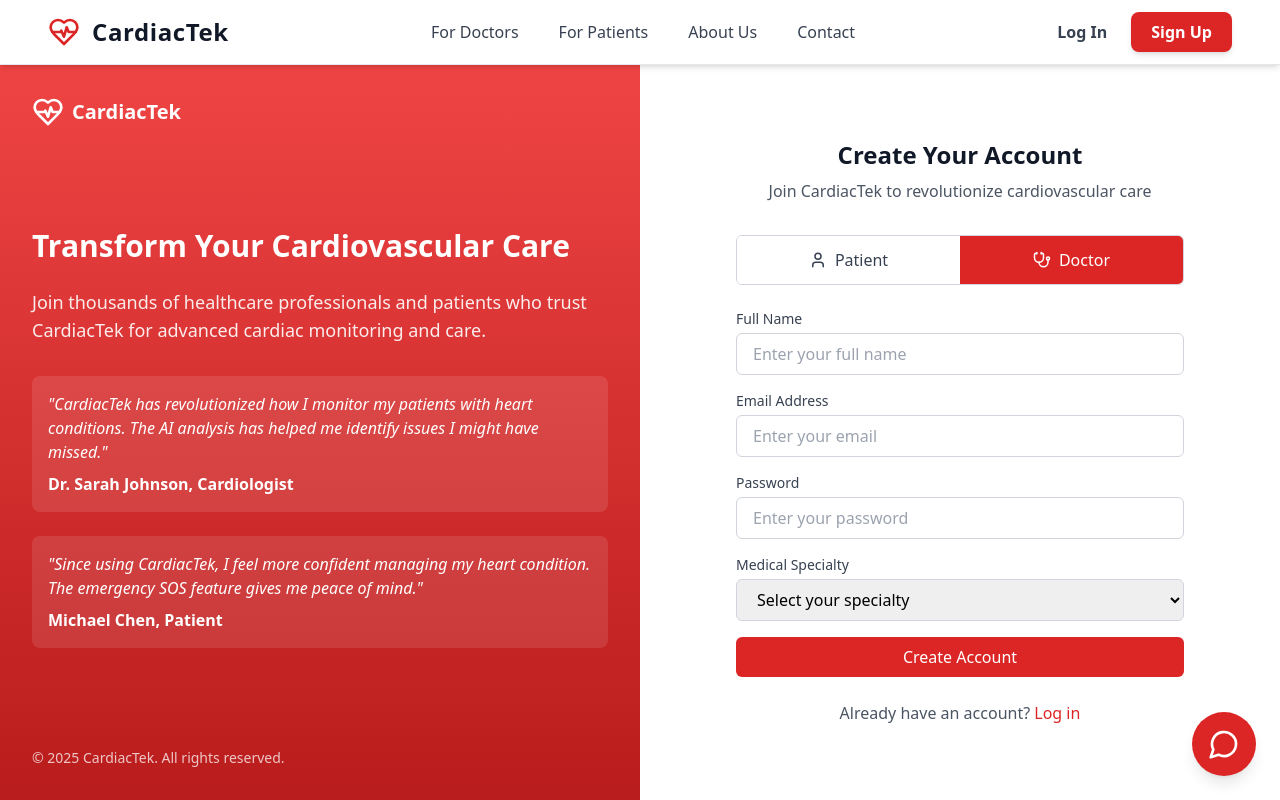
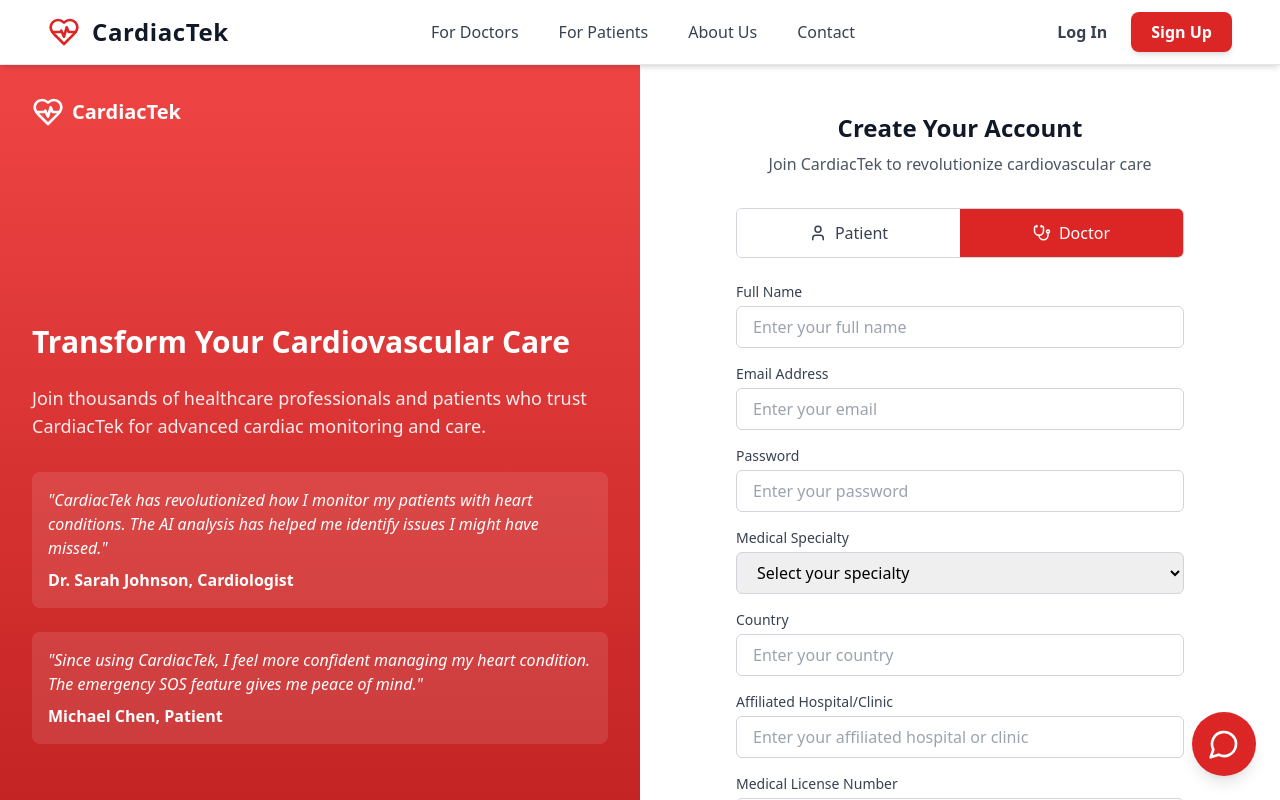
Before and after one commit to PraiseOrly/New_App, a React (Vite) app in the folder NewApp/: page /auth in a window 1280 px wide. Both pictures are taken after a click on the button "Doctor". Shown: the top 800 px of the page. Built offline with nearby package versions, Linux system fonts and the light colour scheme.

Commit message:
Update AuthPage.tsx

```diff
--- a/NewApp/src/pages/AuthPage.tsx
+++ b/NewApp/src/pages/AuthPage.tsx
@@ -8,6 +8,8 @@ const AuthPage = () => {
   const [isLogin, setIsLogin] = useState(false);
   const [role, setRole] = useState<'patient' | 'doctor'>('patient');
   const [isLoading, setIsLoading] = useState(false);
+  const [showPopup, setShowPopup] = useState(false);
+  const [doctorId, setDoctorId] = useState('');
   const navigate = useNavigate();
   const { setUser } = useUser();
 
@@ -20,10 +22,18 @@ const AuthPage = () => {
     const fullNameInput = form.querySelector<HTMLInputElement>('#fullName');
     const emailInput = form.querySelector<HTMLInputElement>('#email');
     const specialtySelect = form.querySelector<HTMLSelectElement>('#specialty');
+    const countryInput = form.querySelector<HTMLInputElement>('#country');
+    const affiliatedHospitalInput = form.querySelector<HTMLInputElement>('#affiliatedHospital');
+    const medicalLicenseNumberInput = form.querySelector<HTMLInputElement>('#medicalLicenseNumber');
+    const doctorIdInput = form.querySelector<HTMLInputElement>('#doctorId');
 
     const fullName = fullNameInput ? fullNameInput.value : '';
     const email = emailInput ? emailInput.value : '';
     const specialty = specialtySelect ? specialtySelect.value : '';
+    const country = countryInput ? countryInput.value : '';
+    const affiliatedHospital = affiliatedHospitalInput ? affiliatedHospitalInput.value : '';
+    const medicalLicenseNumber = medicalLicenseNumberInput ? medicalLicenseNumberInput.value : '';
+    const doctorIdValue = doctorIdInput ? doctorIdInput.value : '';
 
     // Simulate authentication delay
     setTimeout(() => {
@@ -32,21 +42,49 @@ const AuthPage = () => {
       // Set user data in context
       const userData: any = {
         role,
-        name: fullName,
         email,
       };
+
+      if (!isLogin) {
+        // Create account
+        userData.name = fullName;
         if (role === 'doctor') {
           userData.specialty = specialty;
+          userData.country = country;
+          userData.affiliatedHospital = affiliatedHospital;
+          userData.medicalLicenseNumber = medicalLicenseNumber;
         }
+      } else {
+        // Login
+        if (role === 'doctor') {
+          userData.doctorId = doctorIdValue;
+        }
+      }
+
       setUser(userData);
 
-      // Redirect based on role
+      if (!isLogin) {
+        if (role === 'doctor') {
+          // Generate a simulated doctor ID
+          const generatedDoctorId = 'DOC' + Math.floor(100000 + Math.random() * 900000).toString();
+          setDoctorId(generatedDoctorId);
+          setShowPopup(true);
+        } else {
+          navigate('/patient-dashboard');
+        }
+      } else {
         if (role === 'doctor') {
           navigate('/doctor-dashboard');
         } else {
           navigate('/patient-dashboard');
         }
+      }
     }, 1500);
+  };
+
+  const handleProceedToDashboard = () => {
+    setShowPopup(false);
+    navigate('/doctor-dashboard');
   };
 
   return (
@@ -126,6 +164,20 @@ const AuthPage = () => {
             </div>
             {/* Auth Form */}
             <form onSubmit={handleSubmit} className="space-y-4">
+              {isLogin && role === 'doctor' && (
+                <div>
+                  <label htmlFor="doctorId" className="block text-sm font-medium text-gray-700 mb-1">
+                    Doctor ID
+                  </label>
+                  <input
+                    id="doctorId"
+                    type="text"
+                    required
+                    className="w-full px-4 py-2 border border-gray-300 rounded-md focus:ring-red-500 focus:border-red-500"
+                    placeholder="Enter your doctor ID"
+                  />
+                </div>
+              )}
               {!isLogin && (
                 <div>
                   <label htmlFor="fullName" className="block text-sm font-medium text-gray-700 mb-1">
@@ -165,6 +217,7 @@ const AuthPage = () => {
                 />
               </div>
               {!isLogin && role === 'doctor' && (
+                <>
                   <div>
                     <label htmlFor="specialty" className="block text-sm font-medium text-gray-700 mb-1">
                       Medical Specialty
@@ -182,6 +235,43 @@ const AuthPage = () => {
                       <option value="other">Other</option>
                     </select>
                   </div>
+                  <div>
+                    <label htmlFor="country" className="block text-sm font-medium text-gray-700 mb-1">
+                      Country
+                    </label>
+                    <input
+                      id="country"
+                      type="text"
+                      required
+                      className="w-full px-4 py-2 border border-gray-300 rounded-md focus:ring-red-500 focus:border-red-500"
+                      placeholder="Enter your country"
+                    />
+                  </div>
+                  <div>
+                    <label htmlFor="affiliatedHospital" className="block text-sm font-medium text-gray-700 mb-1">
+                      Affiliated Hospital/Clinic
+                    </label>
+                    <input
+                      id="affiliatedHospital"
+                      type="text"
+                      required
+                      className="w-full px-4 py-2 border border-gray-300 rounded-md focus:ring-red-500 focus:border-red-500"
+                      placeholder="Enter your affiliated hospital or clinic"
+                    />
+                  </div>
+                  <div>
+                    <label htmlFor="medicalLicenseNumber" className="block text-sm font-medium text-gray-700 mb-1">
+                      Medical License Number
+                    </label>
+                    <input
+                      id="medicalLicenseNumber"
+                      type="text"
+                      required
+                      className="w-full px-4 py-2 border border-gray-300 rounded-md focus:ring-red-500 focus:border-red-500"
+                      placeholder="Enter your medical license number"
+                    />
+                  </div>
+                </>
               )}
               <button
                 type="submit"
@@ -209,6 +299,22 @@ const AuthPage = () => {
           </div>
         </div>
       </div>
+
+      {/* Popup Modal */}
+      {showPopup && (
+        <div className="fixed inset-0 flex items-center justify-center bg-black bg-opacity-50 z-50">
+          <div className="bg-white rounded-lg p-6 max-w-sm w-full text-center">
+            <h3 className="text-lg font-semibold mb-4">Account Created Successfully</h3>
+            <p className="mb-4">Your Doctor ID is: <span className="font-mono">{doctorId}</span></p>
+            <button
+              onClick={handleProceedToDashboard}
+              className="bg-red-600 hover:bg-red-700 text-white py-2 px-4 rounded-md"
+            >
+              Proceed to Dashboard
+            </button>
+          </div>
+        </div>
+      )}
     </>
   );
 };
```
Lines whose indentation alone changed are shown as unchanged.
